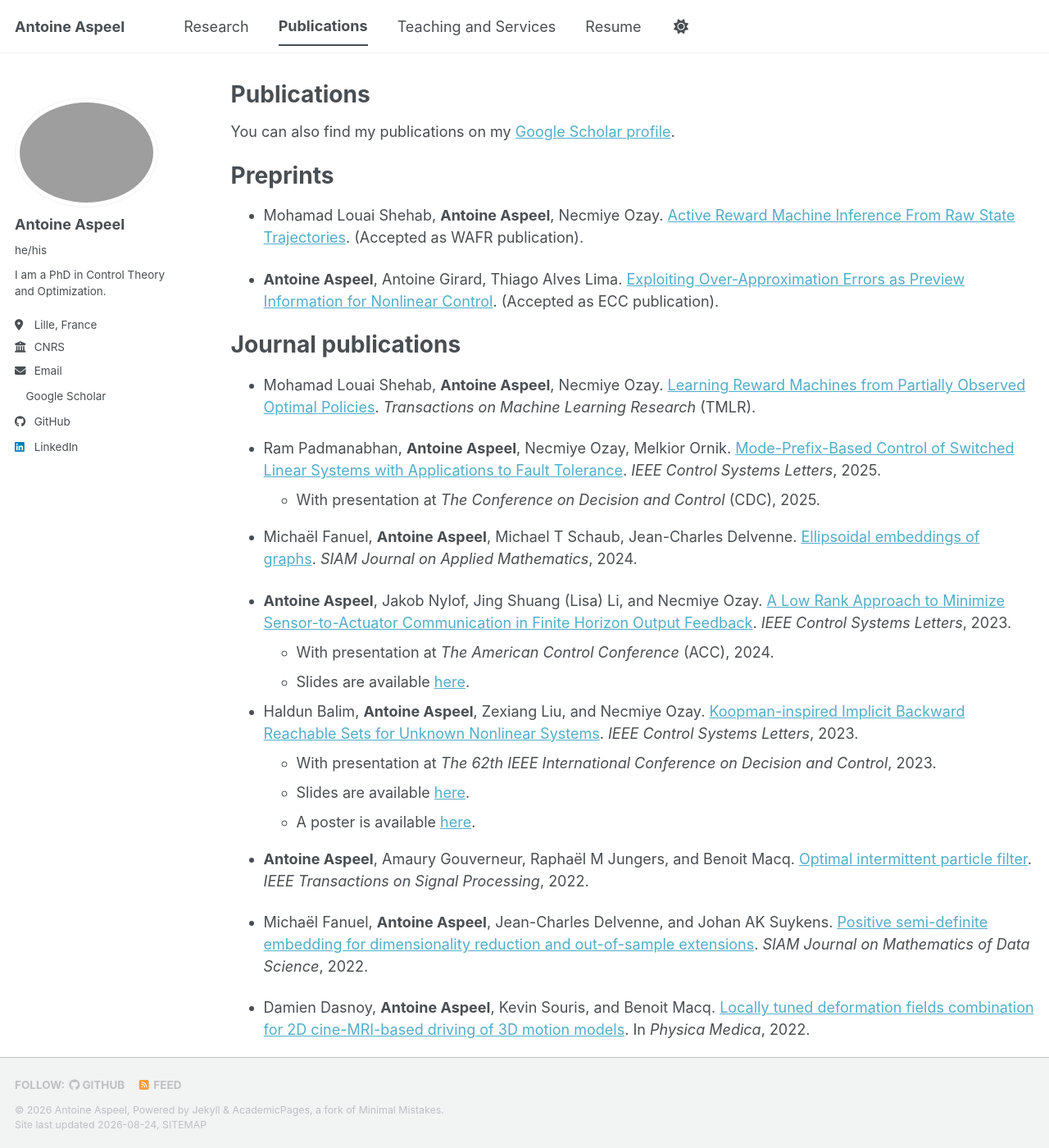
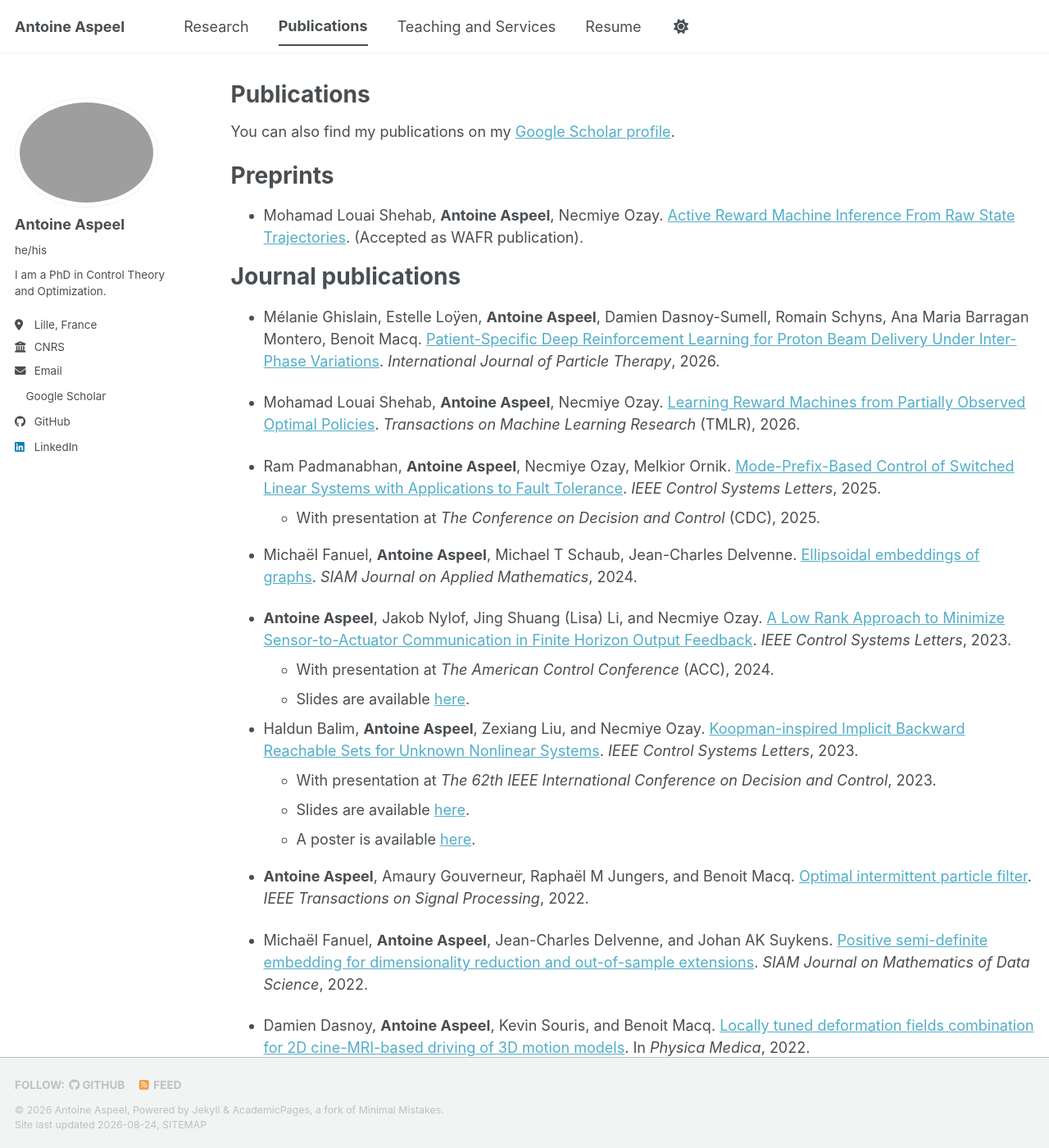
Before and after one commit to aaspeel/aaspeel.github.io, a Jekyll site: the page built from _pages/publications.md, in a window 1280 px wide and 1400 px high. Shown: the whole window at 82% size. Built offline with Jekyll 4.4.1, drawn with Linux system fonts in a browser that asks for light colours; a style sheet for code colours, icons or effects is not loaded; some of the changed text lies outside the part shown.

Commit message:
Revise publications and add new entries
Updated publication entries in the publications.md file, including new journal articles and conference works.

```diff
--- a/_pages/publications.md
+++ b/_pages/publications.md
@@ -13,12 +13,12 @@
 
 * Mohamad Louai Shehab, **Antoine Aspeel**, Necmiye Ozay. [Active Reward Machine Inference From Raw State Trajectories](https://arxiv.org/abs/2604.07480). (Accepted as WAFR publication).
 
-* **Antoine Aspeel**, Antoine Girard, Thiago Alves Lima. [Exploiting Over-Approximation Errors as Preview Information for Nonlinear Control](https://arxiv.org/abs/2511.03577). (Accepted as ECC publication).
-
 
 # Journal publications
 
-* Mohamad Louai Shehab, **Antoine Aspeel**, Necmiye Ozay. [Learning Reward Machines from Partially Observed Optimal Policies](https://arxiv.org/abs/2502.03762). _Transactions on Machine Learning Research_ (TMLR).
+* Mélanie Ghislain, Estelle Loÿen, **Antoine Aspeel**, Damien Dasnoy-Sumell, Romain Schyns, Ana Maria Barragan Montero, Benoit Macq. [Patient-Specific Deep Reinforcement Learning for Proton Beam Delivery Under Inter-Phase Variations](https://www.sciencedirect.com/science/article/pii/S2331518026006554). _International Journal of Particle Therapy_, 2026.
+
+* Mohamad Louai Shehab, **Antoine Aspeel**, Necmiye Ozay. [Learning Reward Machines from Partially Observed Optimal Policies](https://arxiv.org/abs/2502.03762). _Transactions on Machine Learning Research_ (TMLR), 2026.
 
 * Ram Padmanabhan, **Antoine Aspeel**, Necmiye Ozay, Melkior Ornik. [Mode-Prefix-Based Control of Switched Linear Systems with Applications to Fault Tolerance](https://arxiv.org/abs/2505.13105). _IEEE Control Systems Letters_, 2025.
   * With presentation at _The Conference on Decision and Control_ (CDC), 2025.
@@ -45,6 +45,8 @@
 
 # Works in proceedings of conferences
 
+* **Antoine Aspeel**, Antoine Girard, Thiago Alves Lima. [Exploiting Over-Approximation Errors as Preview Information for Nonlinear Control](https://arxiv.org/abs/2511.03577). In _2026 European Control Conference_ (ECC) (pp. 605-610). IEEE.
+
 * **Antoine Aspeel**, Laurent Bako, Necmiye Ozay. [Minimal L2-Consistent Data-Transmission](https://arxiv.org/abs/2408.04012). In _The 63th IEEE International Conference on Decision and Control_, 2024.
   * Presented in the **invited session** _Event-Triggered and Self-Triggered Control_.
 
```
